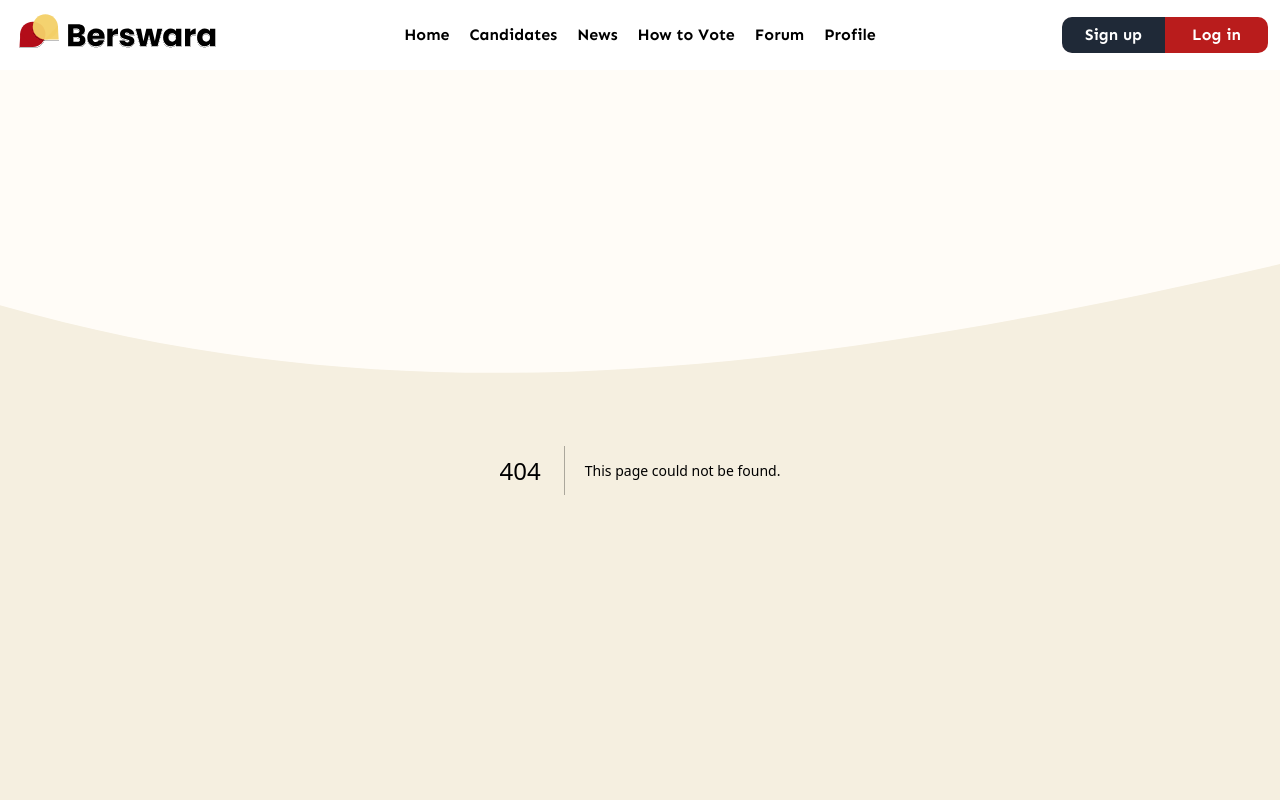
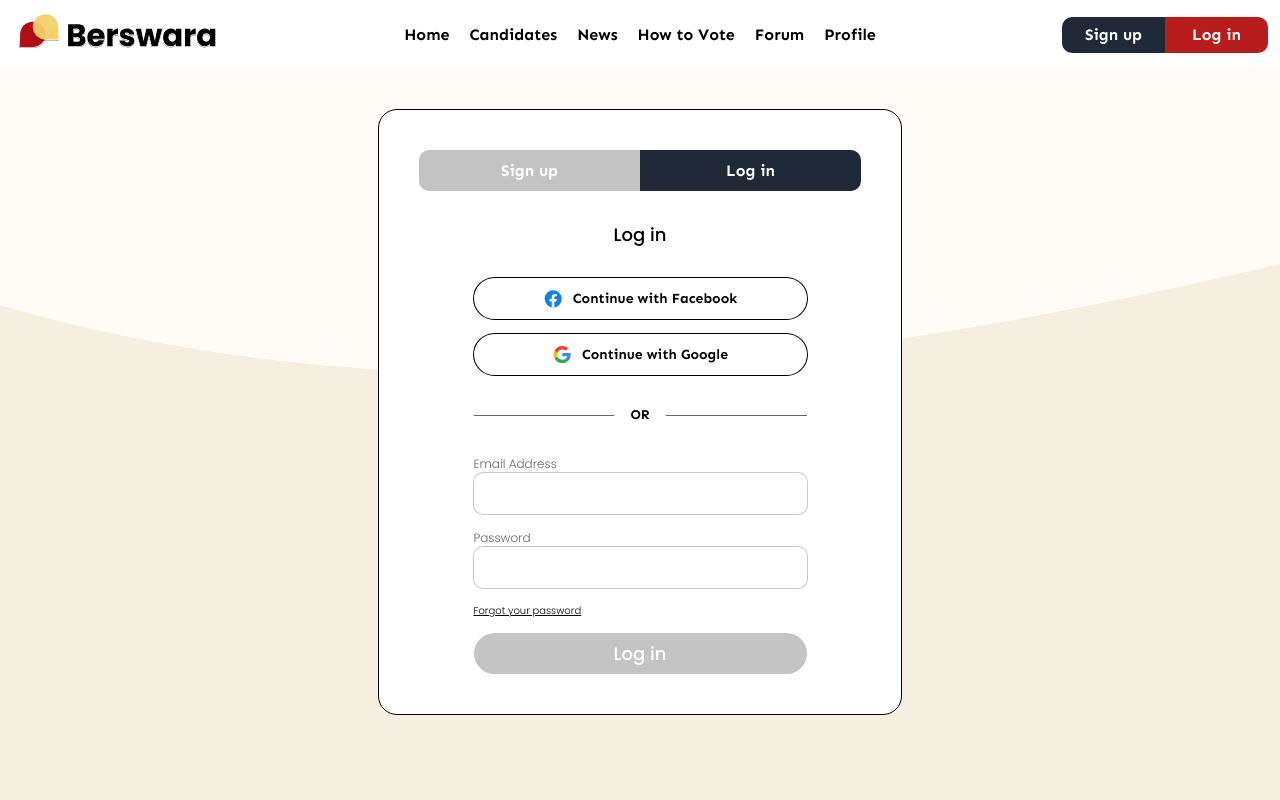
Before and after one commit to workshop-se/berswara-front, a Next.js app: page /login in a window 1280 px wide. Before the commit this address had no page. Shown: the top 800 px of the page. Built offline with nearby package versions, Linux system fonts and the light colour scheme.

Commit message:
ref:apply next route group

```diff
--- a/src/components/Header.tsx
+++ b/src/components/Header.tsx
@@ -1,21 +1,8 @@
 import Link from "next/link";
 import Image from "next/image";
+import { navItems, authButton } from "@/configs/routes";
 
 export default function Header() {
-  let navItems = [
-    { name: "Home", url: "/" },
-    { name: "Candidates", url: "/candidates" },
-    { name: "News", url: "/news" },
-    { name: "How to Vote", url: "/howtovote" },
-    { name: "Forum", url: "/forum" },
-    { name: "Profile", url: "/profile" },
-  ];
-
-  let authButton = [
-    { name: "Sign up", url: "/auth/signup" },
-    { name: "Log in", url: "/auth/login" },
-  ]
-
   return (
     <nav className="flex h-[70px]">
       <div className="m-auto">
--- a/src/configs/routes.tsx
+++ b/src/configs/routes.tsx
@@ -8,9 +8,9 @@ const navItems = [
 ];
 
 const authButton = [
-  { name: "Sign up", url: "/auth/signup" },
-  { name: "Log in", url: "/auth/login" },
-  { name: "Forgot your password", url: "/auth/forgot" },
+  { name: "Sign up", url: "/signup" },
+  { name: "Log in", url: "/login" },
+  { name: "Forgot your password", url: "/forgot" },
 ]
 
 const socialAuths = [
```
Also changed, not shown: src/app/(auth)/forgot/page.tsx (renamed from src/app/auth/forgot/page.tsx), src/app/(auth)/login/page.tsx (renamed from src/app/auth/login/page.tsx), src/app/(auth)/signup/page.tsx (renamed from src/app/auth/signup/page.tsx).
